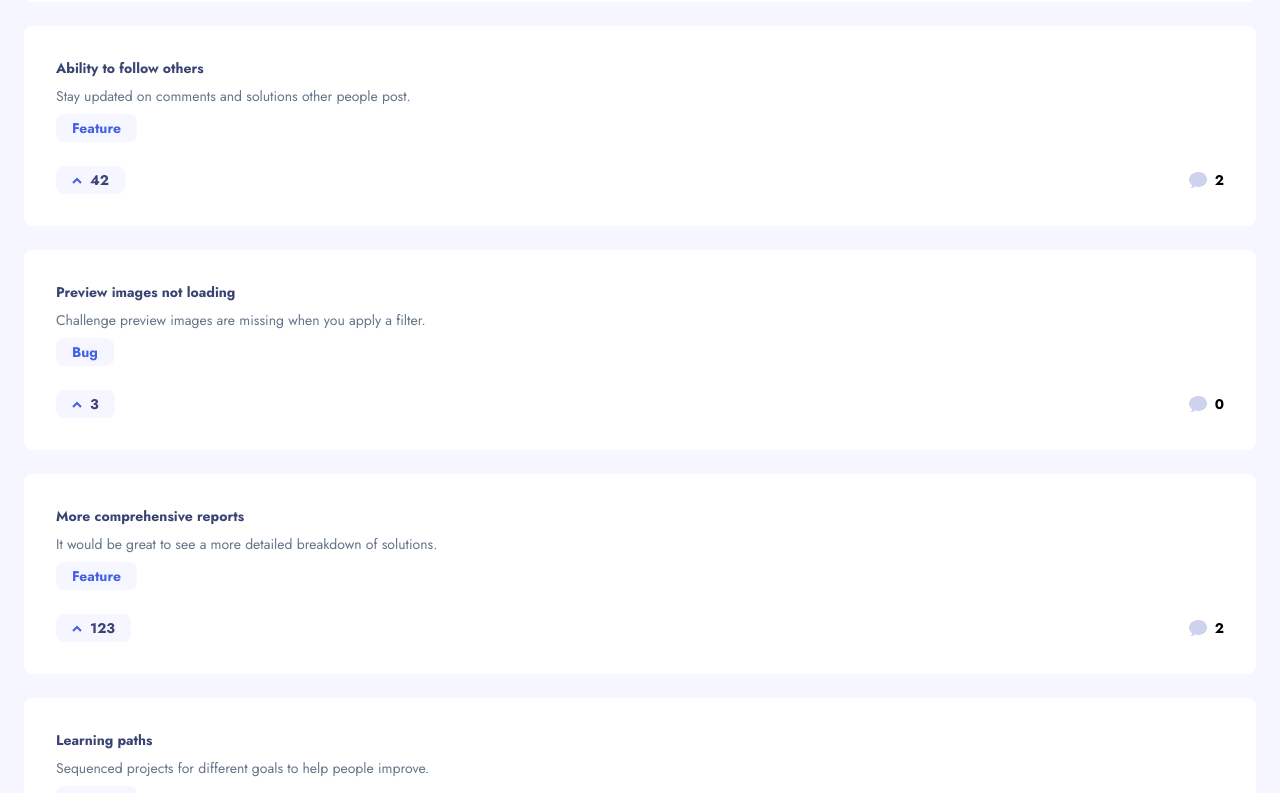
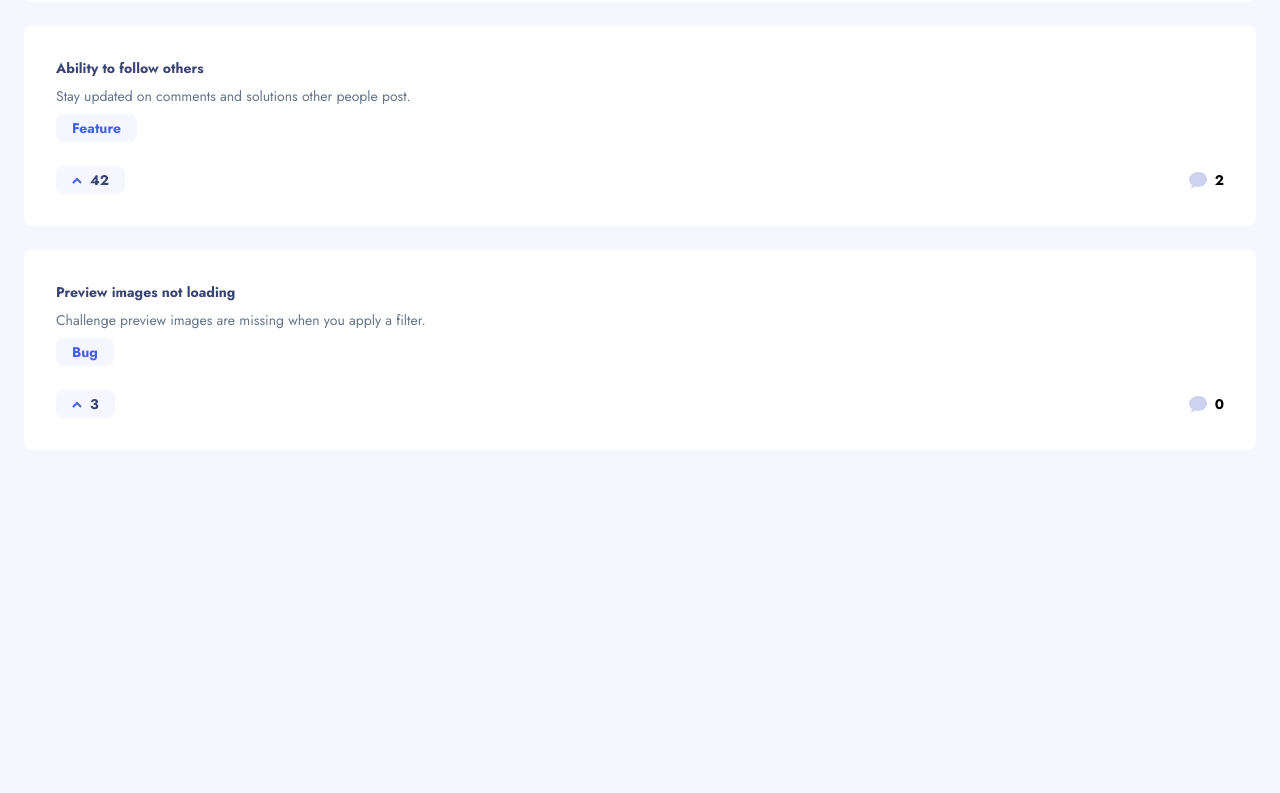
Before and after one commit to TomasPereira-Dev/frontendMentor-Challenge18, a React (Vite) app: page / in a window 1280 px wide. Shown: the part 1034-1827 px from the top of the page. After the commit the page ends 1508 px from the top, so only its background shows below. Built offline with nearby package versions, Linux system fonts and the light colour scheme.

Commit message:
la feedback board ahora muestra solo request en status sug

```diff
--- a/src/Components/MobileMenu.jsx
+++ b/src/Components/MobileMenu.jsx
@@ -1,6 +1,12 @@
 import { Link } from "react-router-dom";
+import data from "../../data.json";
 
 const MobileMenu = () => {
+    const planned = data.productRequests.filter((request) => request.status === "planned").length;
+    const inProgress = data.productRequests.filter((request) => request.status === "in-progress").length;
+    const live = data.productRequests.filter((request) => request.status === "live").length;
+
+
     return (
         <div className="absolute top-[4.5rem] flex justify-end w-full h-full bg-black/50">
             <div className="flex flex-col p-6 gap-8 w-3/4 bg-background1">
@@ -24,9 +30,9 @@ const MobileMenu = () => {
                         <Link className="text-text2 hover:underline">View</Link>
                     </div>
                     <ul className="flex flex-col gap-2 text-slate-500">
-                        <li className="flex justify-between items-center before:absolute before:content-[''] before:p-1 before:bg-orange before:rounded-full"><p className="ml-4">Planned</p> <p>{"data"}</p></li>
-                        <li className="flex justify-between items-center before:absolute before:content-[''] before:p-1 before:bg-purple before:rounded-full" ><p className="ml-4">In Progress</p> <p>{"data"}</p></li>
-                        <li className="flex justify-between items-center before:absolute before:content-[''] before:p-1 before:bg-blue before:rounded-full"><p className="ml-4">Live</p> <p>{"data"}</p></li>
+                        <li className="flex justify-between items-center before:absolute before:content-[''] before:p-1 before:bg-orange before:rounded-full"><p className="ml-4">Planned</p> <p className="font-bold">{planned}</p></li>
+                        <li className="flex justify-between items-center before:absolute before:content-[''] before:p-1 before:bg-purple before:rounded-full" ><p className="ml-4">In Progress</p> <p className="font-bold">{inProgress}</p></li>
+                        <li className="flex justify-between items-center before:absolute before:content-[''] before:p-1 before:bg-blue before:rounded-full"><p className="ml-4">Live</p> <p className="font-bold">{live}</p></li>
                     </ul>
                 </div>
             </div>
--- a/src/Pages/FeedbackBoard.jsx
+++ b/src/Pages/FeedbackBoard.jsx
@@ -1,4 +1,4 @@
-import { useState, useRef } from "react";
+import { useState, useRef, useEffect } from "react";
 import { createPortal } from "react-dom";
 import { Link } from "react-router-dom";
 import MobileMenu from "../Components/MobileMenu";
@@ -6,6 +6,7 @@ import data from "../../data.json"
 
 
 const FeedbackBoard = () => {
+
     const [selectedSort, setSelectedSort] = useState("Most Upvotes");
     const [mobileMenuIsOpen, setMobileMenuIsOpen] = useState(false);
     const [dropDownIsOpen, setDropdownIsOpen] = useState(false);
@@ -13,6 +14,19 @@ const FeedbackBoard = () => {
     const leastUpvotesRef = useRef("");
     const mostCommentsRef = useRef("");
     const leastCommentsRef = useRef("");
+
+    const suggestions = data.productRequests.filter((suggestion) => suggestion.status === "suggestion");
+
+    useEffect(() => { //tailwind doesn't have a way to change the <body> styles like styledComponents
+                    //this shouldn't be done, it's an exception
+        if(mobileMenuIsOpen === false){
+            document.querySelector("body").style.overflowY = "auto";
+        }else{
+            document.querySelector("body").style.overflowY = "hidden";
+        }
+
+    }, [mobileMenuIsOpen])
+
     return (
         <>
         <header className="flex justify-between items-center p-4 bg-mobileHeaderBg bg-cover">
@@ -25,12 +39,12 @@ const FeedbackBoard = () => {
                 : <img src="./shared/mobile/icon-hamburger.svg" alt=" " />}
             </div>
         </header>
-        {mobileMenuIsOpen && createPortal(<MobileMenu mobileMenuIsOpen={mobileMenuIsOpen}/> ,document.getElementById("mobile-menu-portal"))}
+        {mobileMenuIsOpen && createPortal(<MobileMenu /> ,document.getElementById("mobile-menu-portal"))}
         <main>
             <div className="flex justify-between items-center p-4 text-sm bg-background2"  onMouseLeave={() => {setDropdownIsOpen(false)}}>
                 <div className="relative flex items-center gap-2 w-fit" onMouseEnter={() => {setDropdownIsOpen(true)}}>
                     <p className="text-white">Sort by: <span className="font-bold">{selectedSort}</span></p>
-                    <img className={dropDownIsOpen && 'rotate-180'} src="./shared/icon-arrow-down.svg" alt=" " />
+                    <img className={dropDownIsOpen ? 'rotate-180' : ''} src="./shared/icon-arrow-down.svg" alt=" " />
                     <ul className={`${dropDownIsOpen ? 'block' : 'hidden'} absolute top-11 w-64 bg-white rounded-lg shadow`}>
                        <li className="flex justify-between items-center px-6 py-3 text-slate-500 border-b">
                             <button className={`${selectedSort === mostUpvotesRef.current.innerText && 'text-purple'} text-base`} ref={mostUpvotesRef} onClick={(e) => {setSelectedSort(e.target.innerText)}}>Most Upvotes</button>
@@ -55,21 +69,21 @@ const FeedbackBoard = () => {
                 </Link>
             </div>
             <ul className="grid gap-6 p-6">
-                {Array.from(data.productRequests).map((productRequest) => {
-                    const categoryToUpperCase = productRequest.category.charAt(0).toUpperCase() + productRequest.category.slice(1);
+                {suggestions.map((suggestion) => {
+                    const categoryToUpperCase = suggestion.category.charAt(0).toUpperCase() + suggestion.category.slice(1);
                     return (
-                    <li className="flex flex-col gap-6 p-8 bg-white rounded-lg" key={productRequest.id}>
+                    <li className="flex flex-col gap-6 p-8 bg-white rounded-lg" key={suggestion.id}>
                         <div className="flex flex-col gap-2 text-sm">
-                            <h2 className="text-text1 font-bold">{productRequest.title}</h2>
-                            <p className="text-slate-500">{productRequest.description}</p>
+                            <h2 className="text-text1 font-bold">{suggestion.title}</h2>
+                            <p className="text-slate-500">{suggestion.description}</p>
                             <p className="w-fit px-4 py-1 text-text2 font-bold bg-background1 rounded-lg">{categoryToUpperCase}</p>
                         </div>
 
                         <div className="flex justify-between">
-                            <button className="flex items-center gap-2 text-text1 text-sm px-4 py-1 font-bold bg-background1 rounded-lg"><img src="./shared/icon-arrow-up.svg" alt=" " /> {productRequest.upvotes}</button>
+                            <button className="flex items-center gap-2 text-text1 text-sm px-4 py-1 font-bold bg-background1 rounded-lg"><img src="./shared/icon-arrow-up.svg" alt=" " /> {suggestion.upvotes}</button>
                             <div className="flex items-center gap-2">
                                 <img src="./shared/icon-comments.svg" alt=" " />
-                                <p className="text-sm font-bold">{productRequest.comments ? productRequest.comments.length : 0}</p>
+                                <p className="text-sm font-bold">{suggestion.comments ? suggestion.comments.length : 0}</p>
                             </div>
                         </div>
                     </li>
```
